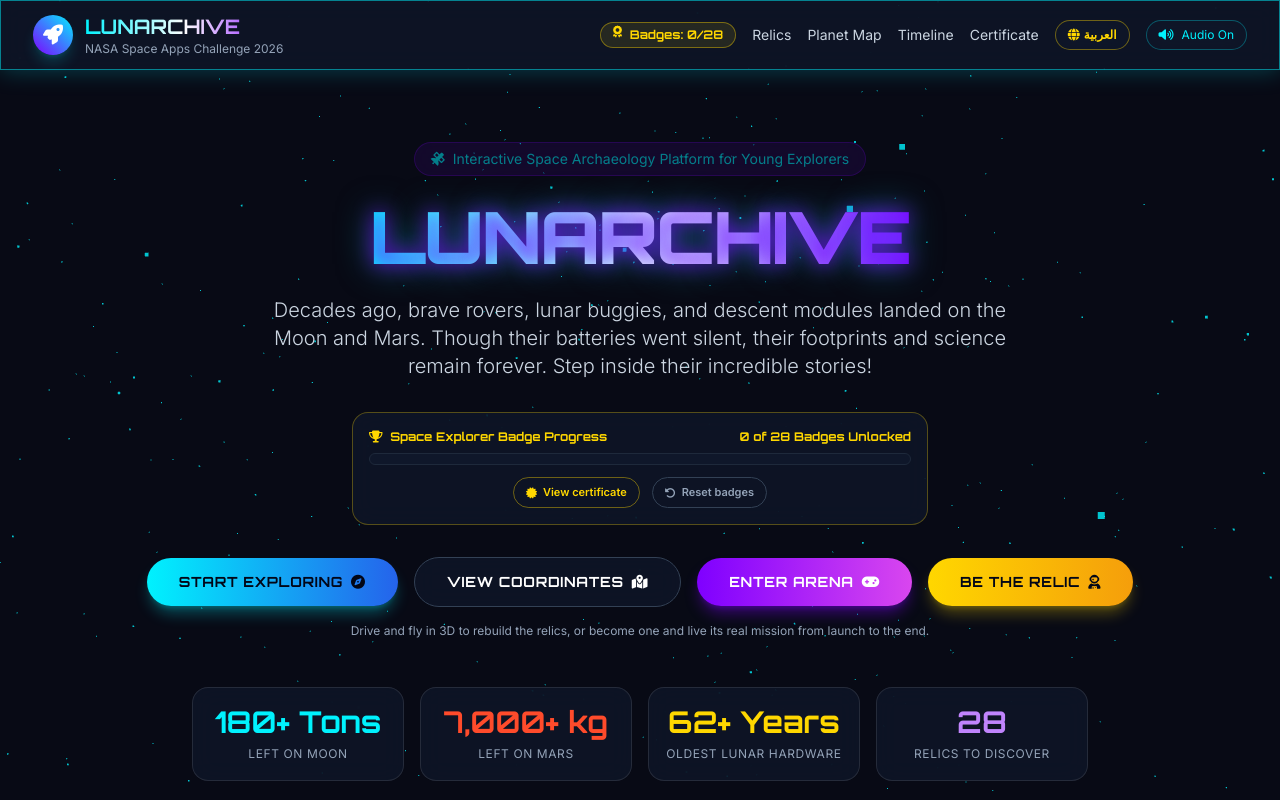
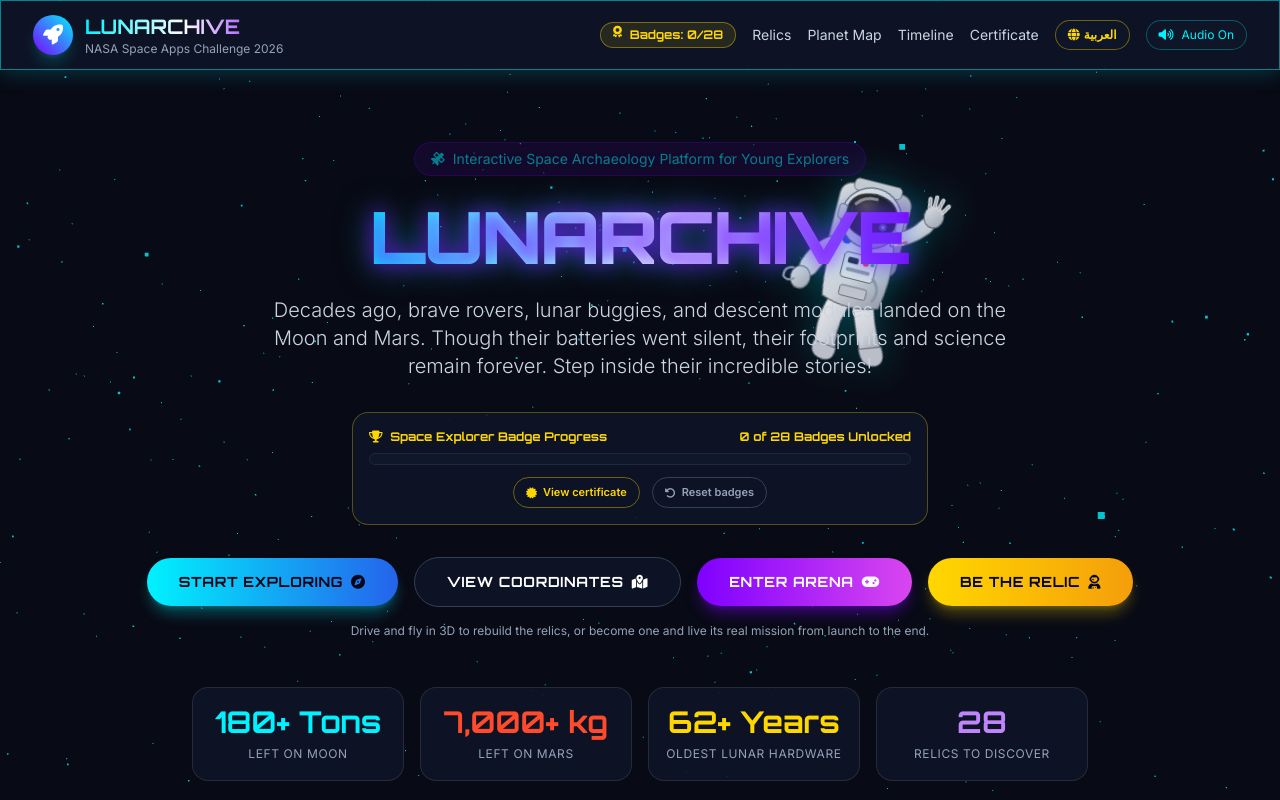
Before and after one commit to DAGMON-Z/lunarchive, a plain HTML site: page index.html in a window 1280 px wide. Shown: the top 800 px of the page. Drawn offline with nearby package versions, Linux system fonts and the light colour scheme.

Commit message:
Add a floating astronaut to the background and a reset button to Be the Relic
The astronaut drifts and tumbles slowly behind the page, waves every
few seconds and waves back when the pointer comes close. It stays still
for visitors who ask for reduced motion.
Be the Relic now shows how many missions are flown and can reset them.

```diff
--- a/css/style.css
+++ b/css/style.css
@@ -472,3 +472,21 @@ body.arena-open { overflow: hidden; }
 .mission-card-date { font-size: 11px; color: #cbd5e1; }
 .mission-card-done { font-size: 11px; font-weight: 800; color: #34d399; }
 @media (max-width: 560px) { .mission-text { font-size: 14px; } .mission-panel { max-height: 54vh; } .mission-dots i { width: 12px; } }
+
+/* ----------------------------------------------------
+   THE FLOATING ASTRONAUT (js/astronaut.js)
+---------------------------------------------------- */
+.astronaut { position: fixed; top: 0; left: 0; z-index: -1; pointer-events: none; will-change: transform; opacity: 0.92;
+    filter: drop-shadow(0 0 18px rgba(0, 242, 254, 0.28)) drop-shadow(0 10px 22px rgba(0, 0, 0, 0.55)); }
+.astronaut svg { display: block; width: 100%; height: auto; overflow: visible; }
+.astro-arm { transform-box: view-box; transform-origin: 142px 86px; transition: transform 0.5s ease; }
+.astro-hand { transform-box: view-box; transform-origin: 188px 46px; }
+.astronaut.is-waving .astro-arm { animation: astro-wave 0.65s ease-in-out infinite alternate; }
+.astronaut.is-waving .astro-hand { animation: astro-hand 0.325s ease-in-out infinite alternate; }
+@keyframes astro-wave { from { transform: rotate(-16deg); } to { transform: rotate(14deg); } }
+@keyframes astro-hand { from { transform: rotate(-12deg); } to { transform: rotate(12deg); } }
+@media (max-width: 640px) { .astronaut { opacity: 0.6; } }
+.mission-picker-foot { display: flex; justify-content: center; margin-top: 26px; }
+.mission-reset { background: none; border: 1px solid rgba(148, 163, 184, 0.35); color: #94a3b8; font-size: 12px; font-weight: 600; padding: 7px 16px; border-radius: 999px; cursor: pointer; }
+.mission-reset:hover { color: #e2e8f0; border-color: #94a3b8; }
+.mission-reset.is-armed { color: #fff; background: #b91c1c; border-color: #ef4444; }
--- a/index.html
+++ b/index.html
@@ -580,5 +580,6 @@
     <script src="js/arena.js"></script>
     <script src="js/missions-data.js"></script>
     <script src="js/missions.js"></script>
+    <script src="js/astronaut.js"></script>
 </body>
 </html>
--- /dev/null
+++ b/js/astronaut.js
@@ -0,0 +1,134 @@
+/* ----------------------------------------------------
+   THE FLOATING ASTRONAUT
+   A spacewalker drifts slowly around the page background, tumbling a
+   little, and waves every so often. It also waves when the pointer
+   comes close. Drawn as an SVG, so there is no image to download.
+---------------------------------------------------- */
+(function () {
+    'use strict';
+
+    const SVG =
+    '<svg viewBox="0 0 220 280" xmlns="http://www.w3.org/2000/svg" aria-hidden="true">' +
+      '<defs>' +
+        '<linearGradient id="as-suit" x1="0" y1="0" x2="1" y2="1"><stop offset="0" stop-color="#ffffff"/><stop offset="0.55" stop-color="#dfe3ea"/><stop offset="1" stop-color="#9aa3b2"/></linearGradient>' +
+        '<linearGradient id="as-pack" x1="0" y1="0" x2="1" y2="1"><stop offset="0" stop-color="#eef0f4"/><stop offset="1" stop-color="#8b93a1"/></linearGradient>' +
+        '<radialGradient id="as-visor" cx="0.35" cy="0.3" r="0.9"><stop offset="0" stop-color="#5b4a2a"/><stop offset="0.35" stop-color="#1c1710"/><stop offset="1" stop-color="#05060a"/></radialGradient>' +
+        '<linearGradient id="as-glove" x1="0" y1="0" x2="1" y2="1"><stop offset="0" stop-color="#f5f6f8"/><stop offset="1" stop-color="#a7afbc"/></linearGradient>' +
+      '</defs>' +
+      // life-support backpack
+      '<rect x="62" y="22" width="96" height="112" rx="16" fill="url(#as-pack)" stroke="#6b7280" stroke-width="1.5"/>' +
+      '<rect x="78" y="14" width="64" height="16" rx="6" fill="#d7dbe2" stroke="#6b7280" stroke-width="1.2"/>' +
+      // legs, knees bent as if floating
+      '<path d="M84 168 Q70 205 78 238 Q80 252 96 250 Q108 248 104 232 Q100 204 112 176 Z" fill="url(#as-suit)" stroke="#6b7280" stroke-width="1.5"/>' +
+      '<path d="M112 172 Q124 206 136 232 Q142 250 158 244 Q170 238 162 222 Q146 196 140 166 Z" fill="url(#as-suit)" stroke="#6b7280" stroke-width="1.5"/>' +
+      '<path d="M76 236 Q72 256 92 258 Q108 258 106 240 Z" fill="#c9ced8" stroke="#6b7280" stroke-width="1.4"/>' +
+      '<path d="M136 234 Q146 258 164 250 Q176 242 164 224 Z" fill="#c9ced8" stroke="#6b7280" stroke-width="1.4"/>' +
+      // the arm that stays still (viewer left), reaching outward
+      '<g>' +
+        '<path d="M76 92 Q46 104 34 138 Q30 152 42 156 Q54 158 58 146 Q66 124 88 112 Z" fill="url(#as-suit)" stroke="#6b7280" stroke-width="1.5"/>' +
+        '<ellipse cx="38" cy="160" rx="13" ry="15" fill="url(#as-glove)" stroke="#6b7280" stroke-width="1.4"/>' +
+        '<path d="M26 150 Q14 152 16 164 Q22 170 30 164" fill="none" stroke="#9aa3b2" stroke-width="3" stroke-linecap="round"/>' +
+      '</g>' +
+      // torso
+      '<path d="M74 84 Q110 70 146 84 Q158 128 148 176 Q110 190 72 176 Q62 128 74 84 Z" fill="url(#as-suit)" stroke="#6b7280" stroke-width="1.5"/>' +
+      // chest control box, with switches and a hose
+      '<rect x="88" y="112" width="44" height="34" rx="5" fill="#eef0f4" stroke="#6b7280" stroke-width="1.4"/>' +
+      '<rect x="94" y="118" width="14" height="8" rx="2" fill="#1f2937"/><circle cx="118" cy="122" r="4" fill="#ef4444"/><circle cx="127" cy="122" r="2.6" fill="#22c55e"/>' +
+      '<rect x="94" y="132" width="32" height="5" rx="2" fill="#9aa3b2"/>' +
+      '<path d="M132 140 Q146 152 138 168" fill="none" stroke="#9aa3b2" stroke-width="4" stroke-linecap="round"/>' +
+      '<rect x="92" y="156" width="36" height="14" rx="3" fill="#cfd4dc" stroke="#6b7280" stroke-width="1.2"/>' +
+      // shoulder patches
+      '<circle cx="86" cy="96" r="7" fill="#1d4ed8" stroke="#e5e7eb" stroke-width="1.2"/>' +
+      // the waving arm (viewer right): it turns around the shoulder
+      '<g class="astro-arm">' +
+        '<path d="M144 92 Q170 86 190 62 Q198 50 190 44 Q180 40 174 50 Q162 70 136 76 Z" fill="url(#as-suit)" stroke="#6b7280" stroke-width="1.5"/>' +
+        '<rect x="146" y="80" width="14" height="9" fill="#ffffff" stroke="#9aa3b2" stroke-width="0.6" transform="rotate(-24 153 84)"/>' +
+        '<rect x="146" y="80" width="6" height="5" fill="#1d4ed8" transform="rotate(-24 153 84)"/>' +
+        '<path d="M152.5 85.5 l12 -5.3 M151.6 87.6 l12 -5.3" stroke="#dc2626" stroke-width="1.1"/>' +
+        '<g class="astro-hand">' +
+          '<ellipse cx="190" cy="40" rx="13" ry="15" fill="url(#as-glove)" stroke="#6b7280" stroke-width="1.4"/>' +
+          '<path d="M182 30 L180 18 M188 27 L188 14 M194 28 L197 16 M200 32 L206 22" stroke="#e5e7eb" stroke-width="5.5" stroke-linecap="round"/>' +
+          '<path d="M182 30 L180 18 M188 27 L188 14 M194 28 L197 16 M200 32 L206 22" stroke="#6b7280" stroke-width="0.8" stroke-linecap="round" fill="none"/>' +
+        '</g>' +
+      '</g>' +
+      // helmet, gold visor and its reflection
+      '<circle cx="110" cy="62" r="40" fill="url(#as-suit)" stroke="#6b7280" stroke-width="1.6"/>' +
+      '<path d="M76 58 Q78 32 110 30 Q142 32 144 58 Q146 84 110 90 Q74 84 76 58 Z" fill="url(#as-visor)" stroke="#3f3a2e" stroke-width="2"/>' +
+      '<path d="M86 48 Q94 36 112 36" fill="none" stroke="rgba(255,255,255,0.55)" stroke-width="4" stroke-linecap="round"/>' +
+      '<circle cx="128" cy="70" r="5" fill="rgba(110,170,255,0.55)"/><circle cx="128" cy="70" r="2" fill="rgba(255,255,255,0.7)"/>' +
+      '<rect x="66" y="52" width="10" height="20" rx="4" fill="#cfd4dc" stroke="#6b7280" stroke-width="1.2"/><rect x="144" y="52" width="10" height="20" rx="4" fill="#cfd4dc" stroke="#6b7280" stroke-width="1.2"/>' +
+    '</svg>';
+
+    function init() {
+        const el = document.createElement('div');
+        el.id = 'astronaut';
+        el.className = 'astronaut';
+        el.setAttribute('aria-hidden', 'true');
+        el.innerHTML = SVG;
+        const canvas = document.getElementById('bg-canvas');
+        if (canvas && canvas.parentNode) canvas.parentNode.insertBefore(el, canvas.nextSibling); else document.body.appendChild(el);
+
+        const still = window.matchMedia && window.matchMedia('(prefers-reduced-motion: reduce)').matches;
+        const size = () => Math.max(90, Math.min(190, window.innerWidth * 0.13));
+        let w = size(), h = w * 280 / 220;
+        const A = { x: window.innerWidth * 0.78, y: window.innerHeight * 0.3, vx: -10, vy: 6, rot: -12, vr: 3, tx: 0, ty: 0, retarget: 0,
+                    waveLeft: 0, nextWave: 3, pointer: null, greeted: false };
+        const pickTarget = () => {
+            A.tx = w * 0.5 + Math.random() * Math.max(1, window.innerWidth - w);
+            A.ty = h * 0.5 + Math.random() * Math.max(1, window.innerHeight - h);
+            A.retarget = 7 + Math.random() * 7;
+        };
+        const wave = seconds => { A.waveLeft = seconds; el.classList.add('is-waving'); };
+        pickTarget();
+
+        window.addEventListener('resize', () => { w = size(); h = w * 280 / 220; });
+        window.addEventListener('pointermove', e => { A.pointer = { x: e.clientX, y: e.clientY }; }, { passive: true });
+
+        const place = () => {
+            el.style.width = w + 'px';
+            el.style.transform = 'translate(' + (A.x - w / 2).toFixed(1) + 'px,' + (A.y - h / 2).toFixed(1) + 'px) rotate(' + A.rot.toFixed(2) + 'deg)';
+        };
+        place();
+        if (still) { wave(0); el.classList.remove('is-waving'); return; }   // no drifting for people who ask for less motion
+
+        let last = performance.now();
+        function frame(now) {
+            requestAnimationFrame(frame);
+            const dt = Math.min(0.05, (now - last) / 1000); last = now;
+            if (document.hidden || document.body.classList.contains('arena-open')) return;   // nothing to see behind a game
+
+            // Drift: a gentle pull toward a spot that changes every few seconds
+            A.retarget -= dt;
+            if (A.retarget <= 0) pickTarget();
+            A.vx += (A.tx - A.x) * 0.014 * dt; A.vy += (A.ty - A.y) * 0.014 * dt;
+            A.vx *= 1 - dt * 0.12; A.vy *= 1 - dt * 0.12;
+            const sp = Math.hypot(A.vx, A.vy), max = 22;
+            if (sp > max) { A.vx *= max / sp; A.vy *= max / sp; }
+            A.x += A.vx * dt; A.y += A.vy * dt;
+            // stay on screen
+            if (A.x < w * 0.4) { A.x = w * 0.4; A.vx = Math.abs(A.vx); } else if (A.x > window.innerWidth - w * 0.4) { A.x = window.innerWidth - w * 0.4; A.vx = -Math.abs(A.vx); }
+            if (A.y < h * 0.4) { A.y = h * 0.4; A.vy = Math.abs(A.vy); } else if (A.y > window.innerHeight - h * 0.4) { A.y = window.innerHeight - h * 0.4; A.vy = -Math.abs(A.vy); }
+            // a slow tumble that never goes fully upside down
+            A.vr += (Math.random() - 0.5) * 6 * dt - A.rot * 0.02 * dt;
+            A.vr = Math.max(-5, Math.min(5, A.vr));
+            A.rot += A.vr * dt;
+            if (Math.abs(A.rot) > 38) { A.rot = Math.sign(A.rot) * 38; A.vr *= -0.5; }
+
+            // Waving: every so often, and whenever the pointer comes close
+            if (A.waveLeft > 0) { A.waveLeft -= dt; if (A.waveLeft <= 0) el.classList.remove('is-waving'); }
+            else {
+                A.nextWave -= dt;
+                if (A.nextWave <= 0) { wave(2.6); A.nextWave = 7 + Math.random() * 6; }
+            }
+            if (A.pointer) {
+                const near = Math.hypot(A.pointer.x - A.x, A.pointer.y - A.y) < w * 1.1;
+                if (near && !A.greeted) { wave(2.6); A.greeted = true; A.nextWave = 8; }
+                if (!near) A.greeted = false;
+            }
+            place();
+        }
+        requestAnimationFrame(frame);
+    }
+
+    if (document.readyState === 'loading') document.addEventListener('DOMContentLoaded', init); else init();
+})();
```
Also changed, not shown: js/missions.js (+24 -3 lines), 1 other file.
